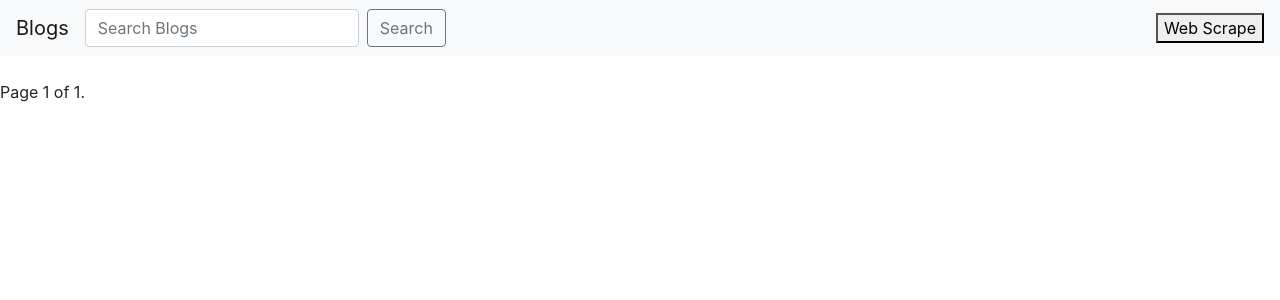
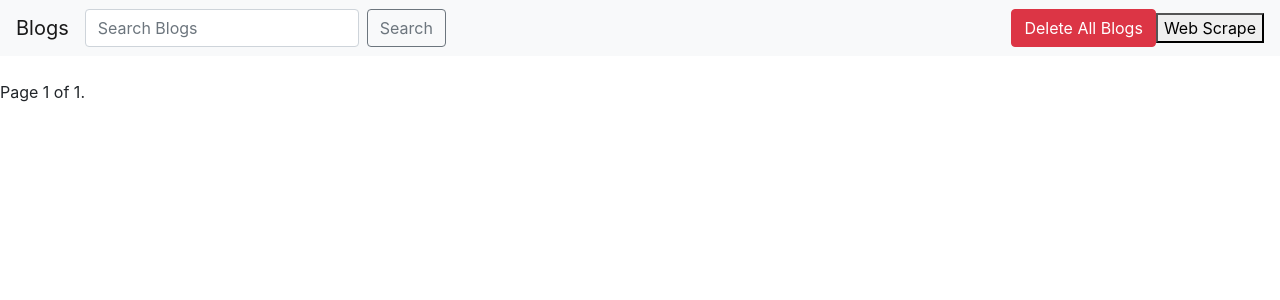
Before and after one commit to prabaldeshar/django-blog-app, a Django app: page /blogs/ in a window 1280 px wide. Shown: the top 300 px of the page. Run offline with Django 4.2, Linux system fonts and the light colour scheme; data that the repository does not hold is empty.

Commit message:
Update: Buttons and UI

```diff
--- a/website/blog/forms.py
+++ b/website/blog/forms.py
@@ -1,4 +1,5 @@
 import imp
+from re import A
 from django import forms
 from blog.models import Blog
 
@@ -6,3 +7,7 @@ class BlogUpdateForm(forms.ModelForm):
     class Meta:
         model = Blog
         fields = ['description', 'title']
+        widget = {
+            "title": forms.TextInput(attrs={'class': "form-control"}),
+            "description": forms.TextInput(attrs={'class': "form-control"})
+        }
--- a/website/blog/templates/blog/base.html
+++ b/website/blog/templates/blog/base.html
@@ -26,6 +26,7 @@
             <button class="btn btn-outline-secondary my-2 my-sm-0" type="submit">Search</button>
           </form>
         </div>
+        <a href='{% url 'delete-all' %}'><button class="btn btn-danger">Delete All Blogs</button></a>
         <a href='{% url 'web_scrape' %}'><button>Web Scrape</button></a>
       </nav>
       <br>
--- a/website/blog/templates/blog/detail.html
+++ b/website/blog/templates/blog/detail.html
@@ -6,7 +6,8 @@
         <h3 class="pb-4 mb-4 fst-italic border-bottom">
             {{blog.title}}
         </h3>
-        <a href='{% url 'update-blog' blog.id %}'><button type="button">Update Blog</button></a>
+        <a href='{% url 'update-blog' blog.id %}'><button type="button" class="btn btn-primary">Update Blog</button></a>
+        <br>
         <br>
         <article class="blog-post">
         <img src={{blog.blog_image_url}} class="card-img-top" alt="..." height="200px">
--- a/website/blog/templates/blog/update_blog.html
+++ b/website/blog/templates/blog/update_blog.html
@@ -2,11 +2,13 @@
 {% block content %}
 <center>
     <h1> Update Post </h1>
+    <table>
     <form method="POST">
         {% csrf_token %}
         {{blog_form.as_p}}
-        <button class="btn btn-outline-secondary my-2 my-sm-0" type="submit" class="btn-dark">Update Blog</button>
+        <button class="btn btn-primary my-2 my-sm-0" type="submit" >Update Blog</button>
       </form>
+    </table>
 </center>
 
 {% endblock %}
--- a/website/blog/urls.py
+++ b/website/blog/urls.py
@@ -7,4 +7,5 @@ urlpatterns = [
     path('webscrape/', views.add_blogs_to_db, name="web_scrape"),
     path('search_blogs/', views.search_blogs, name="search-blogs"),
     path('update/<int:blog_id>/', views.update_blog, name="update-blog"),
+    path('delete_all/', views.delete_all_blog, name="delete-all"),
 ]
--- a/website/blog/views.py
+++ b/website/blog/views.py
@@ -9,12 +9,13 @@ from utils import web_scrape
 # Create your views here.
 def blogs(request):
     blogs = Blog.objects.all()
-    paginator = Paginator(blogs, 5)
+    # assert Blog.objects.all().ordered == True
+    paginator = Paginator(blogs, 4)
     page_number = request.GET.get('page')
     page_obj = paginator.get_page(page_number)
     return render(request, "blog/blogs.html", {"blogs": blogs, "page_obj": page_obj})
 
-def detail(request, blog_id):
+def detail(request, blog_id: int):
     blog = get_object_or_404(Blog, pk=blog_id)
     # return render(request, "meetings/detail.html", {"meeting": meeting})
     return render(request, "blog/detail.html", {"blog": blog})
@@ -32,7 +33,7 @@ def add_blogs_to_db(request):
     for blog in blogs:
         # breakpoint()
         if Blog.objects.filter(title=blog["title"]).exists() != True:
-            if blog["reading_time"] != "" and blog["reading_time"] != int:
+            if blog["reading_time"] != "" and type(blog["reading_time"]) != int:
                 reading_time = int(blog["reading_time"].split()[0])
             else:
                 reading_time = 0
@@ -58,3 +59,7 @@ def update_blog(request, blog_id: int):
         f.save()
         return redirect('detail', blog_id=blog_id)
     return render(request, "blog/update_blog.html", {"blog_form": blog_form})
+
+def delete_all_blog(request):
+    Blog.objects.all().delete()
+    return redirect('blogs')
--- a/website/utils/web_scrape.py
+++ b/website/utils/web_scrape.py
@@ -37,7 +37,7 @@ def scroll_down(driver):
         # Scroll down to the bottom.
         driver.execute_script("window.scrollTo(0, document.body.scrollHeight);")
         # Wait to load the page.
-        time.sleep(5)
+        time.sleep(3)
         # Calculate new scroll height and compare with last scroll height.
         new_height = driver.execute_script("return document.body.scrollHeight")
         if new_height == last_height:
--- a/website/website/settings.py
+++ b/website/website/settings.py
@@ -24,7 +24,7 @@ BASE_DIR = Path(__file__).resolve().parent.parent
 SECRET_KEY = os.environ.get("DJANGO_SECRET_KEY")
 
 # SECURITY WARNING: don't run with debug turned on in production!
-DEBUG = False
+DEBUG = True
 
 ALLOWED_HOSTS = ['*']
 
```
Also changed, not shown: README.md, website/blog/models.py (line endings or trailing spaces).
